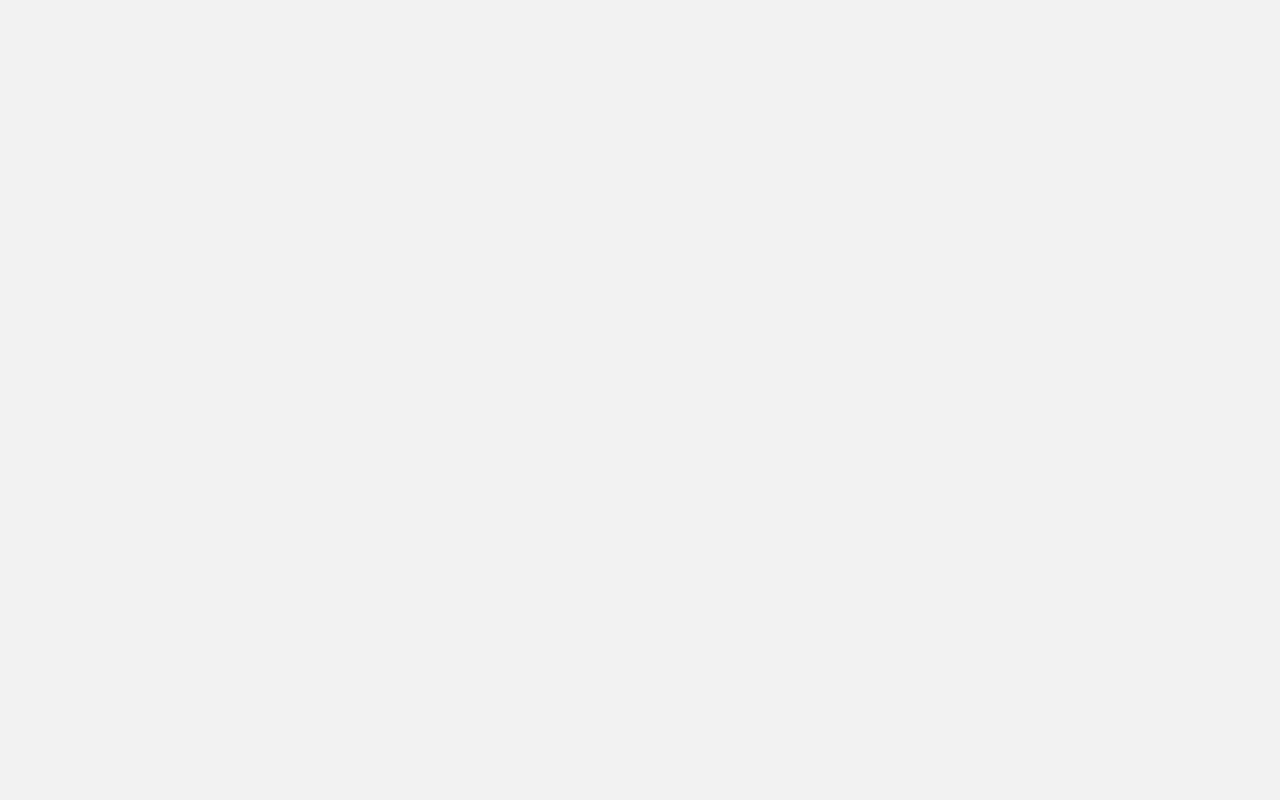
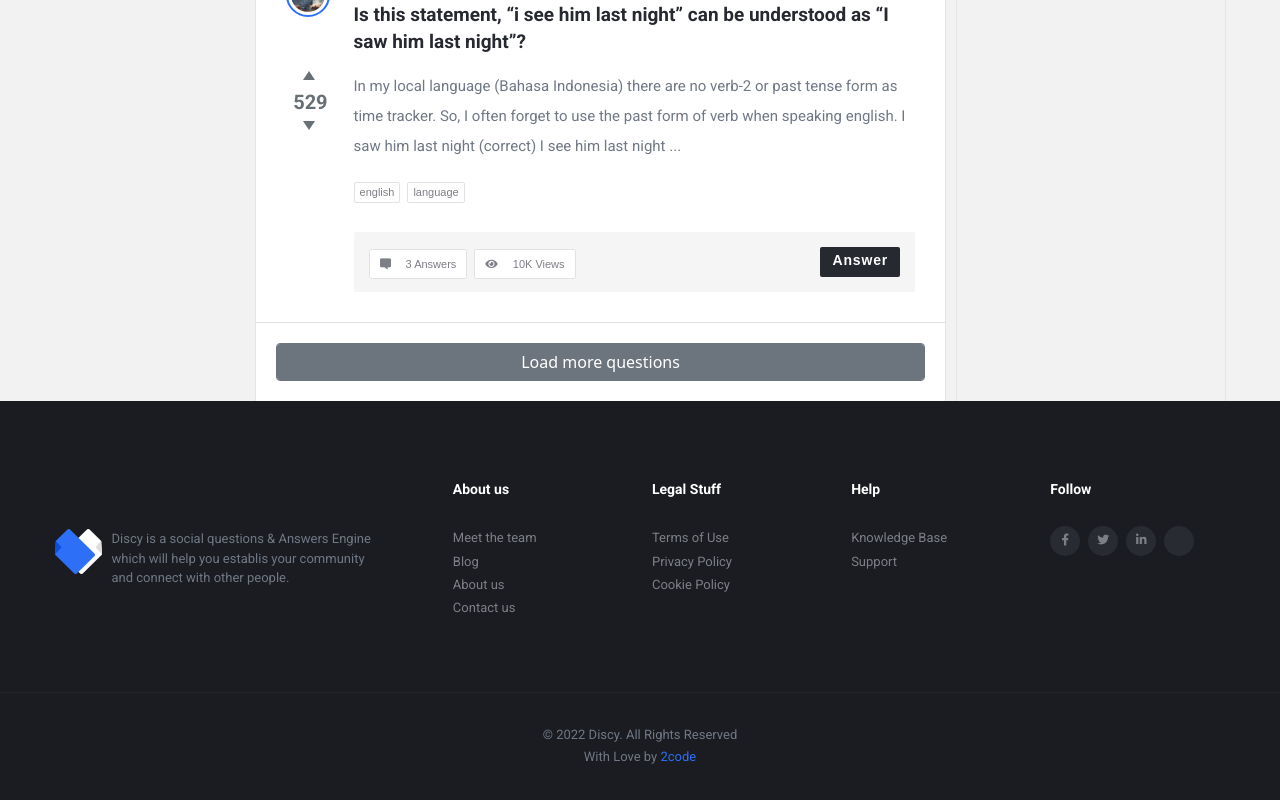
Before and after one commit to ahmadEssam77/Discy, a Vue app: page / in a window 1280 px wide. Shown: the part 2355-3155 px from the top of the page. Before the commit the page ends 1995 px from the top, so only its background shows below. Built offline with nearby package versions, Linux system fonts and the light colour scheme.

Commit message:
footer, homepage

```diff
--- a/src/App.vue
+++ b/src/App.vue
@@ -19,7 +19,7 @@
   </div>
   <!-- <Upbutton /> -->
   <!-- Footer -->
-  <!-- <Footer /> -->
+  <Footer />
 </template>
 
 <script>
@@ -28,7 +28,7 @@ import Navbar from "./components/Navbar.vue";
 import Rightside from "./components/Rightside.vue";
 import Leftside from "./components/Leftside.vue";
 // import Upbutton from "./components/Upbutton.vue";
-// import Footer from "./components/Footer.vue";
+import Footer from "./components/Footer.vue";
 
 export default {
   name: "App",
@@ -38,7 +38,7 @@ export default {
     Leftside,
     // Upbutton,
     Createnewaccount,
-    // Footer,
+    Footer,
   },
 };
 </script>
--- a/src/components/Footer.vue
+++ b/src/components/Footer.vue
@@ -1,6 +1,6 @@
 <template>
-  <footer class="py-5">
-    <div class="container">
+  <footer class="py-4 position-relative">
+    <div class="container pt-2">
       <div class="row py-5">
         <div class="col-md-4 d-flex align-items-center">
           <div class="d-flex">
@@ -15,7 +15,7 @@
         </div>
         <div class="col-md-2">
           <div>
-            <h6 class="pb-2">About us</h6>
+            <h6 class="">About us</h6>
             <ul>
               <li>Meet the team</li>
               <li>Blog</li>
@@ -26,7 +26,7 @@
         </div>
         <div class="col-md-2">
           <div>
-            <h6 class="pb-2">Legal Stuff</h6>
+            <h6 class="">Legal Stuff</h6>
             <ul>
               <li>Terms of Use</li>
               <li>Privacy Policy</li>
@@ -36,7 +36,7 @@
         </div>
         <div class="col-md-2">
           <div>
-            <h6 class="pb-2">Help</h6>
+            <h6 class="">Help</h6>
             <ul>
               <li>Knowledge Base</li>
               <li>Support</li>
@@ -45,7 +45,7 @@
         </div>
         <div class="col-md-2">
           <div>
-            <h6 class="pb-2">Follow</h6>
+            <h6 class="">Follow</h6>
             <div class="d-flex align-items-center icon-wrapper">
               <div class="text-center me-2">
                 <i class="fab fa-facebook-f"></i>
@@ -64,7 +64,7 @@
         </div>
       </div>
       <div class="last-footer">
-        <p class="pt-5">&copy; 2022 Discy. All Right Reserved</p>
+        <p class="pt-5">&copy; 2022 Discy. All Rights Reserved</p>
         <p>With Love by <span>2code</span></p>
       </div>
     </div>
@@ -80,7 +80,16 @@ export default {
 <style scoped>
 footer {
   background-color: var(--footer-bg);
-  /* background-color: #707885 */
+}
+
+footer::after {
+  content: "";
+  background-color: #33353c;
+  position: absolute;
+  height: 0.5px;
+  opacity: 0.4;
+  width: 100%;
+  bottom: 27%;
 }
 
 .logo-footer-content {
@@ -97,15 +106,17 @@ h6 {
   font-size: 14px;
   font-family: var(--roboto-font-family);
   color: var(--white-text);
+  padding-bottom: 20px;
 }
 
 footer ul {
   list-style: none;
   padding-left: 0;
+  line-height: 1.8;
 }
 
 footer li {
-  color: var(--footer-text-color);
+  color: var(--btn-bg-gray);
   font-size: 13px;
   font-weight: 400;
   font-family: var(--roboto-font-family);
@@ -148,10 +159,6 @@ footer li:hover {
   font-weight: 400;
 }
 
-.last-footer {
-  border-top: 0.2px solid rgba(255, 255, 255, 0.5);
-}
-
 .last-footer p {
   font-size: 13px;
   font-weight: 400;
--- a/src/views/Home.vue
+++ b/src/views/Home.vue
@@ -24,6 +24,8 @@
     </select>
   </div>
   <!-- Question component -->
+  <Question />
+  <Question />
   <Question />
   <Question />
   <Question />
```
